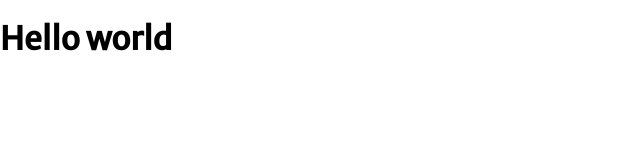
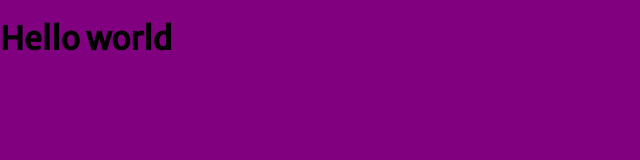
Before and after one commit to Filiczini/portfolio-site, a plain HTML site: page index.html in a window 1280 px wide. Shown: the whole page, without its empty margins (0-640 px from the left). Drawn offline with Linux system fonts and the light colour scheme.

Commit message:
bitbucket test

```diff
--- a/css/style.css
+++ b/css/style.css
@@ -1,5 +1,7 @@
 body {
     font-family: 'Merriweather Sans', sans-serif;
+    min-height: 100vh;
+    background-color: purple;
 }
 
 /*
```
